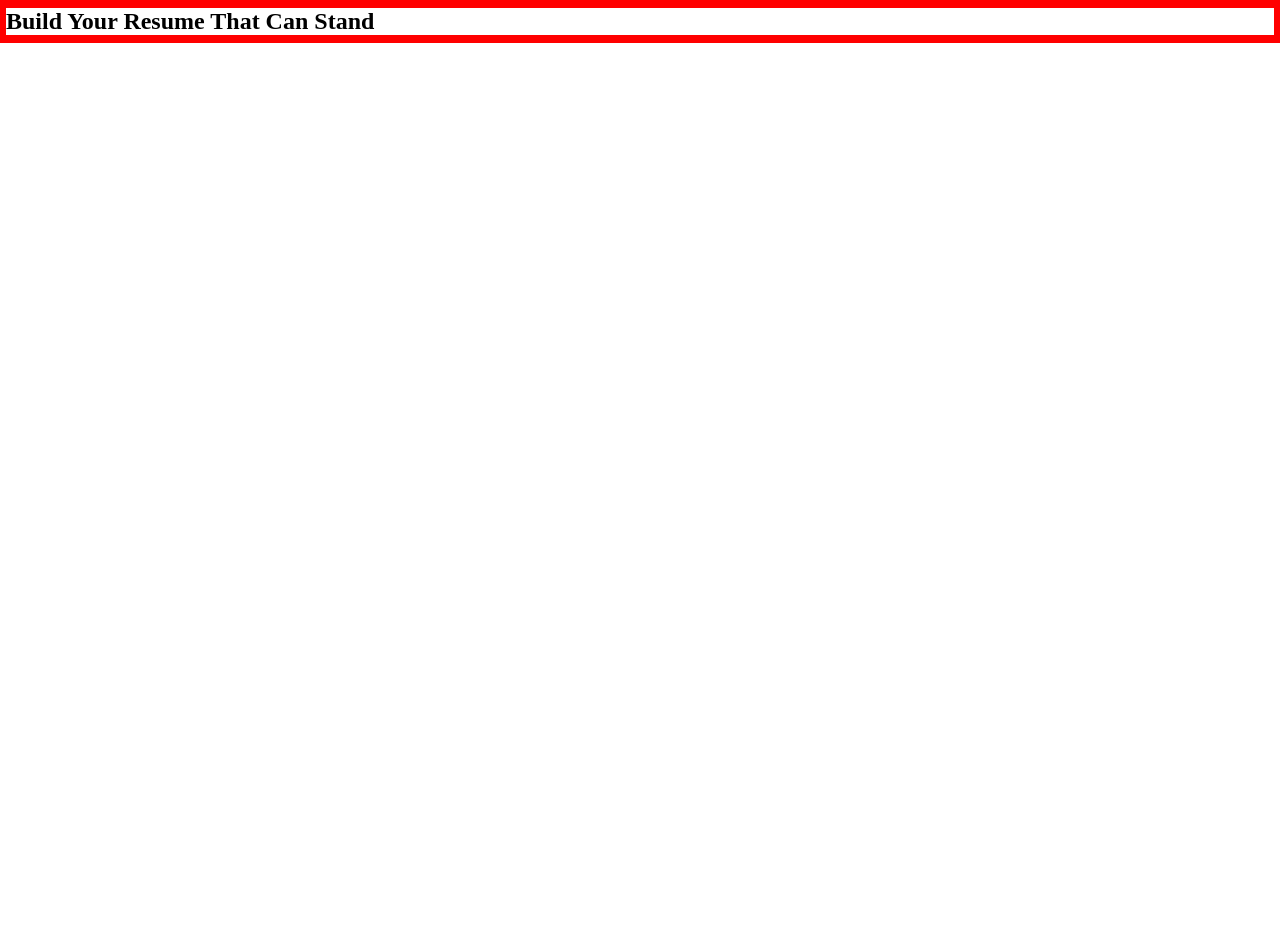
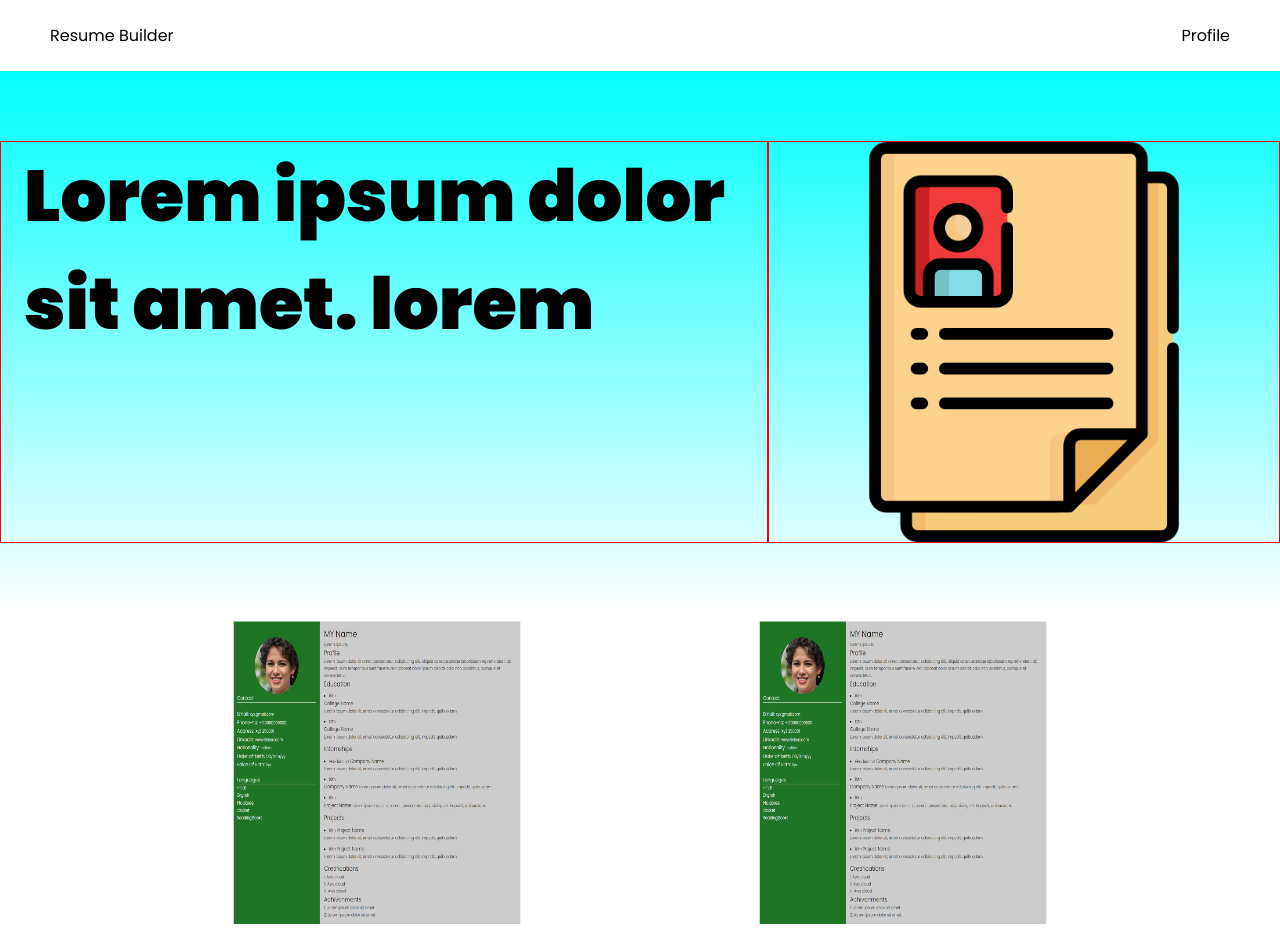
Before and after one commit to harshu6397/Resume-Builder-frontend, a plain HTML site: page index.html in a window 1280 px wide. Before the commit the page ends 800 px from the top, so only its background shows below. Drawn offline with Linux system fonts and the light colour scheme.

Commit message:
more file added

```diff
--- /dev/null
+++ b/generic.css
@@ -0,0 +1,7 @@
+@import url('https://fonts.googleapis.com/css2?family=Poppins:wght@200;300;400;900&display=swap');
+*{
+    margin: 0;
+    padding: 0;
+    box-sizing: border-box;
+    font-family: 'Poppins', sans-serif;
+}
--- a/index.html
+++ b/index.html
@@ -1,32 +1,47 @@
 <!DOCTYPE html>
 <html lang="en">
+
 <head>
     <meta charset="UTF-8">
     <meta http-equiv="X-UA-Compatible" content="IE=edge">
     <meta name="viewport" content="width=device-width, initial-scale=1.0">
     <title>Resume Builder</title>
     <link rel="stylesheet" href="style.css">
+    <link rel="stylesheet" href="generic.css">
+
 </head>
+
 <body>
-    <div class="container">
+    <div>
         <!-- navbar  -->
         <nav id="navbar">
-
+            <div class="logo">Resume Builder</div>
+            <ul>
+                <li><a href="#">Profile</a></li>
+            </ul>
         </nav>
 
         <section class="content">
-            <!-- headline -->
-            <div class="headline">
-                <h1>Build Your Resume That Can Stand</h1>
+            <div class="intro">
+                <!-- headline -->
+                <div class="headline">
+                    <!-- <h1>Build Your Resume That Can Stand</h1> -->
+                    <h1>Lorem ipsum dolor sit amet. lorem</h1>
+                </div>
+                <div class="illustration">
+                    <img src="./assets/resume.png" alt="illustration">
+                </div>
+
+                <!-- template list -->
+
             </div>
-
-            <!-- template list -->
             <div class="template-list">
-
+                <img src="./assets/Temp2.png" alt="temp">
+                <img src="./assets/Temp2.png" alt="temp">
             </div>
         </section>
     </div>
-
     <script src="script.js"></script>
 </body>
+
 </html>
--- a/style.css
+++ b/style.css
@@ -1,26 +1,72 @@
-*{
-    margin: 0px;
-    padding: 0px;
-    box-sizing: border-box;
-    border: 1px solid red;
-}
 
-.container{
 
+body>div{
+    height: 100%;
+    overflow: hidden;
 }
 
 #navbar{
+    background-color: white;
+    display: flex;
+    justify-content: space-between;
+    padding: 23px 50px;
+    position: absolute;
+    top: 0px;
+    left: 0px;
+    width: 100%;
+    z-index: 2;
+}
 
+#navbar ul li{
+    list-style: none;
+}
+
+a{
+    text-decoration: none;
+    color: black;
 }
 
 .content{
+    height: 100%;
+}
 
+.intro{
+    /* position: absolute;
+    top: 71px; */
+    margin-top: 71px;
+    display: flex;
+    justify-content: space-evenly;
+    width: 100%;
+    height: fit-content;
+    padding: 70px 0px;
+    background: linear-gradient(180deg, aqua, transparent);
 }
 
 .headline{
+    border: 1px solid red;
+    width: 60%;
+    font-weight: 900;
+    font-size: 3rem;
+    padding: 0px 23px;
+}
+.illustration{
+    border: 1px solid red;
+    width: 40%;
+    display: flex;
+    justify-content: center;
+    align-items: center;
+}
 
+.illustration img{
+    width: 400px;
 }
 
 .template-list{
-
+    display: flex;
+    justify-content: space-evenly;
 }
+.template-list img{
+    width: 300px;
+    height: 320px;
+    border-radius:5px ;
+}
--- /dev/null
+++ b/template2.css
@@ -0,0 +1,57 @@
+
+
+.con {
+    padding: 30px;
+    display: flex;
+    flex-direction: row;
+}
+
+h1,h2,h3,h4{
+    font-weight: 400;
+}
+
+.left {
+    background-color: rgb(30, 117, 38);
+    padding: 1rem;
+    display: block;
+    width: 30%;
+    color: white;
+}
+
+.right {
+    background-color: #ccc;
+    display: block;
+    width: 70%;
+    list-style-position: inside;
+}
+
+.right ul li{
+    margin: 12px 0px;
+}
+
+img {
+    background-color: white;
+    width: 200px;
+    display: block;
+    margin: auto;
+    height: 200px;
+    border-radius: 100px;
+    margin-top: 40px;
+}
+
+.details p {
+    display: block;
+    padding: 0.2px;
+}
+
+.right {
+    padding: 20px;
+}
+
+.right-detail {
+    margin: 20px;
+}
+
+h3,h4{
+    display: inline;
+}
```
Also changed, not shown: temp2.html (added, +128 -0 lines), assets/Temp2.png (added), assets/resume.png (added).
